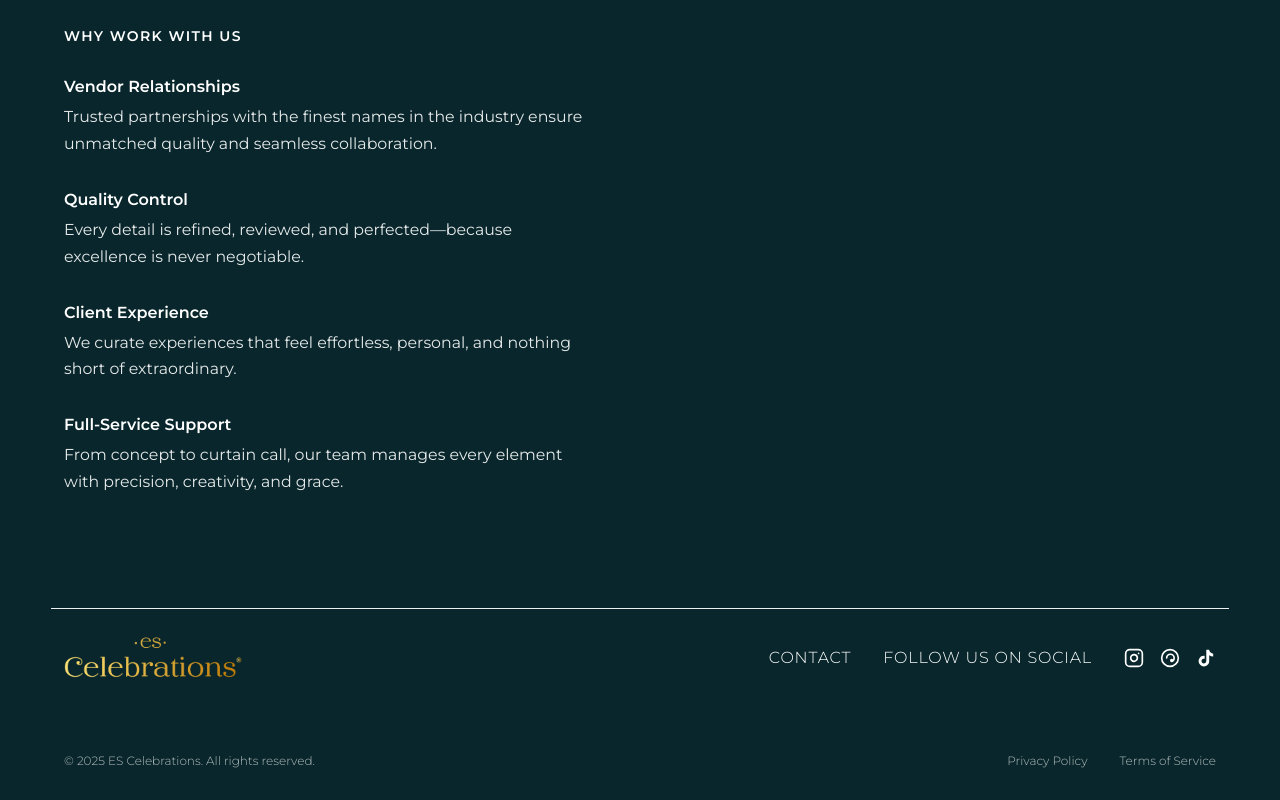
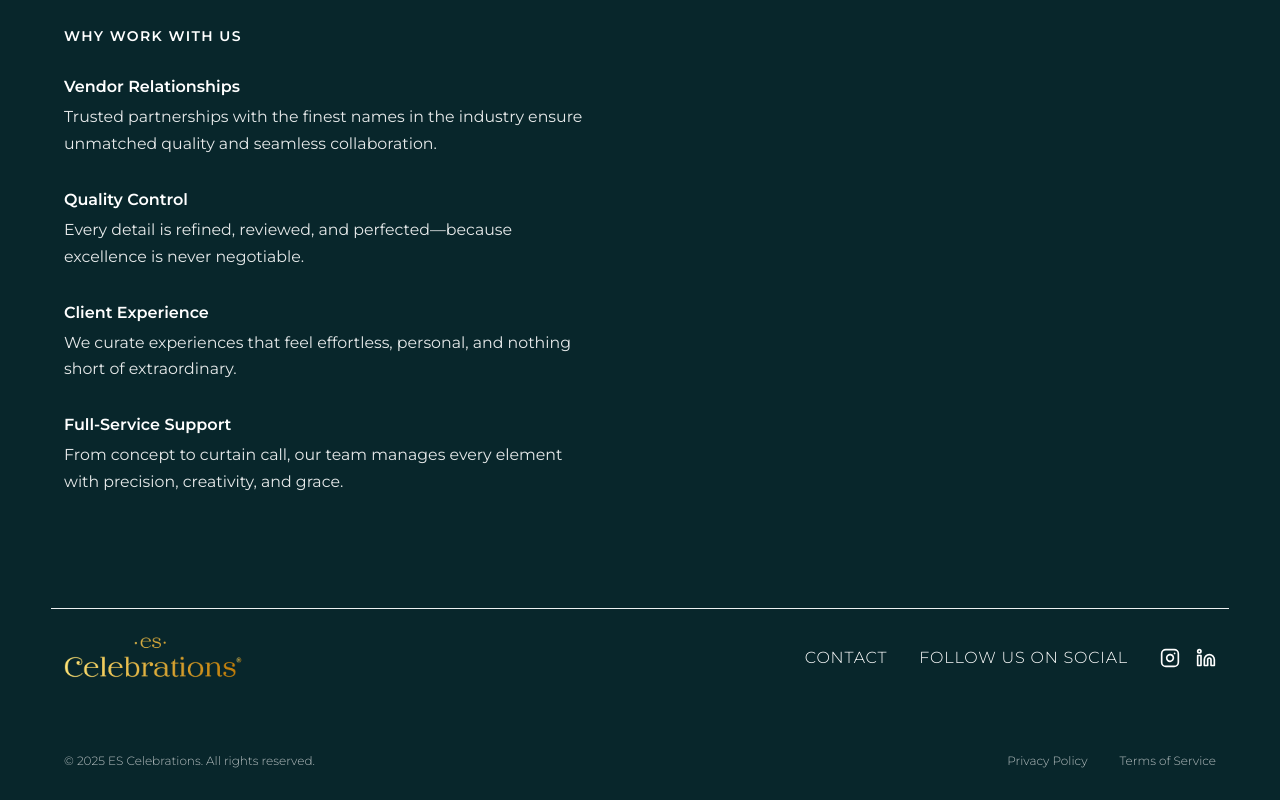
Before and after one commit to ArunNGun/es-celeb, a Next.js app: page /about in a window 1280 px wide. Shown: the part 2726-3526 px from the top of the page. Built offline with nearby package versions, Linux system fonts and the light colour scheme; a web font is replaced by a local one.

Commit message:
Update social media links in footer for accuracy and remove unused icons

```diff
--- a/src/components/footer/footer.tsx
+++ b/src/components/footer/footer.tsx
@@ -34,7 +34,7 @@
 
             <div className={styles.socialIcons}>
               <a
-                href="https://instagram.com"
+                href="https://www.instagram.com/entertainmentsportz"
                 target="_blank"
                 rel="noopener noreferrer"
                 className={styles.socialIcon}
@@ -48,27 +48,16 @@
               </a>
 
               <a
-                href="https://pinterest.com"
+                href="https://linkedin.com"
                 target="_blank"
                 rel="noopener noreferrer"
                 className={styles.socialIcon}
-                aria-label="Pinterest"
+                aria-label="LinkedIn"
               >
                 <svg width="20" height="20" viewBox="0 0 24 24" fill="none" stroke="currentColor" strokeWidth="2" strokeLinecap="round" strokeLinejoin="round">
-                  <circle cx="12" cy="12" r="10"></circle>
-                  <path d="M8 12c0-2.5 2-4.5 4.5-4.5S17 9.5 17 12c0 1.5-.5 2.5-1.5 3.5-.5.5-1 .5-1.5.5-.5 0-1-.5-1-1 0-.5.5-1 1-1s1 .5 1 1"></path>
-                </svg>
-              </a>
-
-              <a
-                href="https://tiktok.com"
-                target="_blank"
-                rel="noopener noreferrer"
-                className={styles.socialIcon}
-                aria-label="TikTok"
-              >
-                <svg width="20" height="20" viewBox="0 0 24 24" fill="currentColor">
-                  <path d="M19.59 6.69a4.83 4.83 0 0 1-3.77-4.25V2h-3.45v13.67a2.89 2.89 0 0 1-5.2 1.74 2.89 2.89 0 0 1 2.31-4.64 2.93 2.93 0 0 1 .88.13V9.4a6.84 6.84 0 0 0-1-.05A6.33 6.33 0 0 0 5 20.1a6.34 6.34 0 0 0 10.86-4.43v-7a8.16 8.16 0 0 0 4.77 1.52v-3.4a4.85 4.85 0 0 1-1-.1z"/>
+                  <path d="M16 8a6 6 0 0 1 6 6v7h-4v-7a2 2 0 0 0-2-2 2 2 0 0 0-2 2v7h-4v-7a6 6 0 0 1 6-6z"></path>
+                  <rect x="2" y="9" width="4" height="12"></rect>
+                  <circle cx="4" cy="4" r="2"></circle>
                 </svg>
               </a>
             </div>
```
